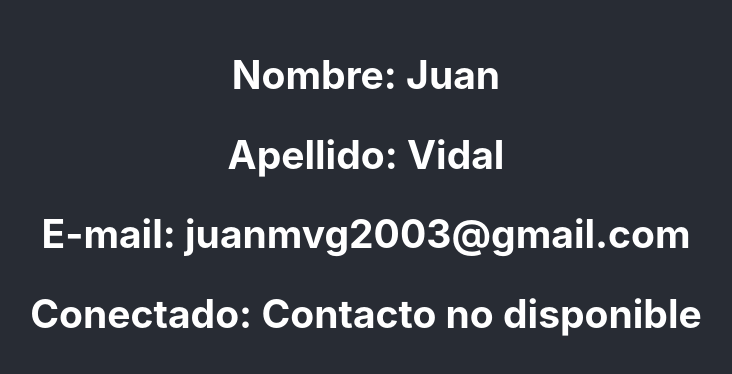
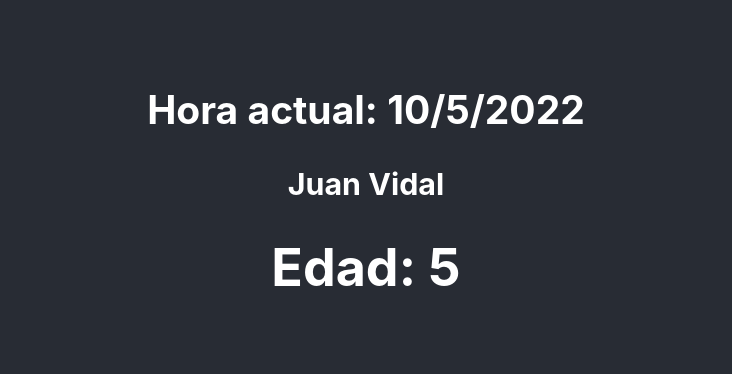
Before and after one commit to JuanVidal03/ejercicios-react, a React (Create React App) app: page / in a window 1280 px wide. Shown: the part 206-580 px from the top of the page, without its empty margins (274-1006 px from the left). Built offline with nearby package versions, Linux system fonts and the light colour scheme.

Commit message:
Ejercicios 4,5 y 6

```diff
--- a/package.json
+++ b/package.json
@@ -6,6 +6,7 @@
     "@testing-library/jest-dom": "^5.16.5",
     "@testing-library/react": "^13.4.0",
     "@testing-library/user-event": "^13.5.0",
+    "node-sass": "^7.0.3",
     "react": "^18.2.0",
     "react-dom": "^18.2.0",
     "react-scripts": "5.0.1",
--- a/src/App.js
+++ b/src/App.js
@@ -1,11 +1,13 @@
 import './App.css';
-import RenderContacto from './ejercicios/clas1-2-3/RenderContacto';
+// import RenderContacto from './ejercicios/clas1-2-3/RenderContacto';
+import Clock from './ejercicios/clases4-5-6/Clock';
 
 function App() {
   return (
     <div className="App">
       <header className="App-header">
-          <RenderContacto/>
+          {/* <RenderContacto/> */}
+          <Clock/>
       </header>
     </div>
   );
--- /dev/null
+++ b/src/ejercicios/clases4-5-6/Clock.jsx
@@ -0,0 +1,61 @@
+import React, { useState, useEffect } from 'react';
+
+
+const Clock = () => {
+
+    //declaro el estado inicial del componente
+    const personaState = {
+        fecha: new Date(),
+        edad: 0,
+        nombre: 'Juan',
+        apellido: 'Vidal',
+    }
+
+    //useState para actualizar el estado del componente+
+    const [persona, setPersona] = useState(personaState);
+
+
+    //para manejar el estado de vida del componente
+    useEffect(() => {
+
+        //DidMount
+       let timerID = setInterval(() => {
+            tick()
+        }, 1000);
+
+
+        return () => {
+
+            //WillUnMount
+            clearInterval(timerID);
+
+        };
+
+    });
+
+
+    const tick = () => {
+
+        setPersona(() => {
+            let edad = persona.edad +1;
+
+            return{
+                ...persona,
+                fecha: new Date(),
+                edad
+            }
+        })
+
+    }
+
+
+    return (
+        <div>
+            <h2>Hora actual: {persona.fecha.toLocaleDateString()}</h2>
+            <h3>{persona.nombre} {persona.apellido}</h3>
+            <h1>Edad: {persona.edad}</h1>
+        </div>
+    );
+}
+
+export default Clock;
```
Also changed, not shown: 1 other file (tests, documents, lock files or other folders).
